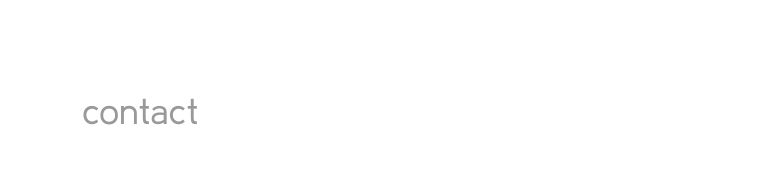
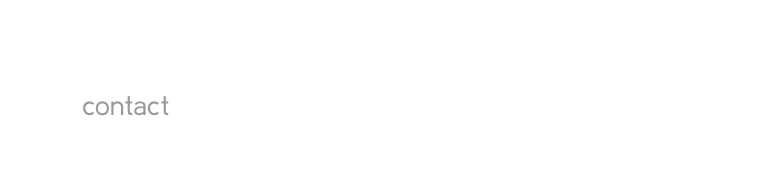
Before and after one commit to lyontyger/lyontyger.github.io, a Jekyll site: the page built from index.html, in a window 1280 px wide. Shown: the part 867-1040 px from the top of the page, without its empty margins (128-895 px from the left). Built offline with Jekyll 4.4.1, drawn with Linux system fonts in a browser that asks for light colours.

Commit message:
Update main.css

```diff
--- a/css/main.css
+++ b/css/main.css
@@ -30,7 +30,7 @@ p {
     color: #333;
 }
 footer {
-    font-size: 1em;
+    font-size: .75em;
 }
 
 ul {
```
